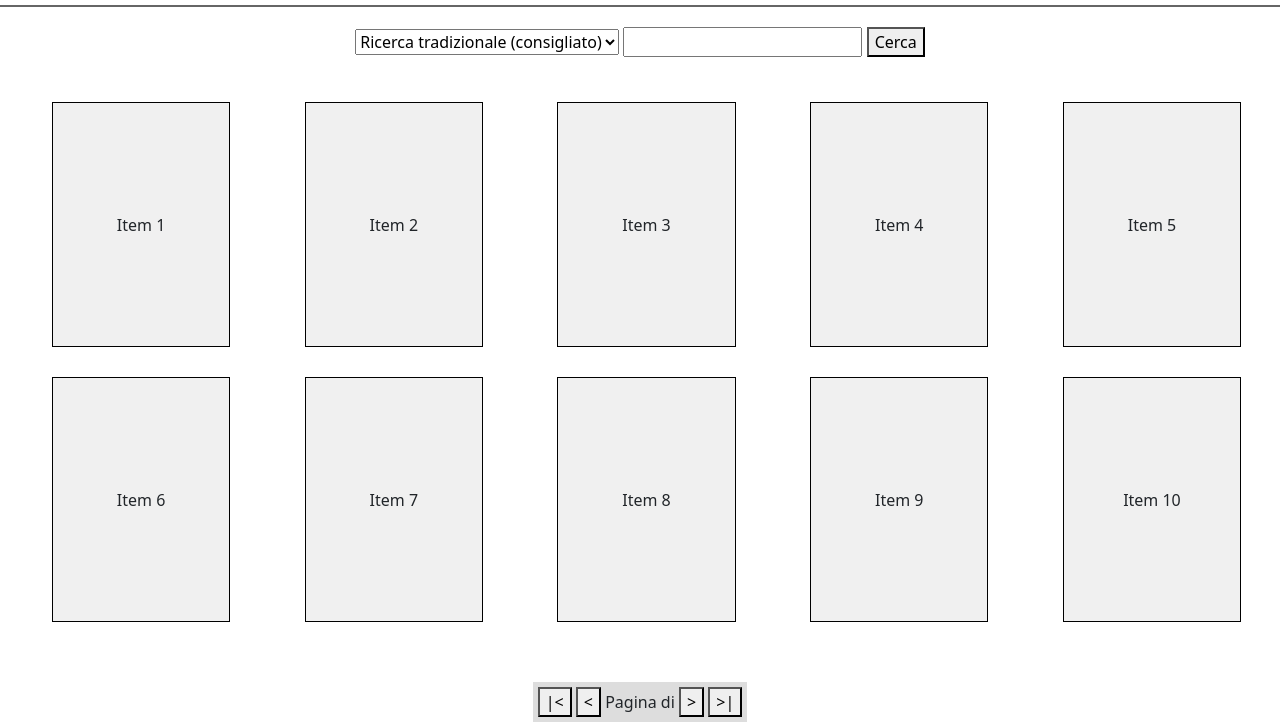
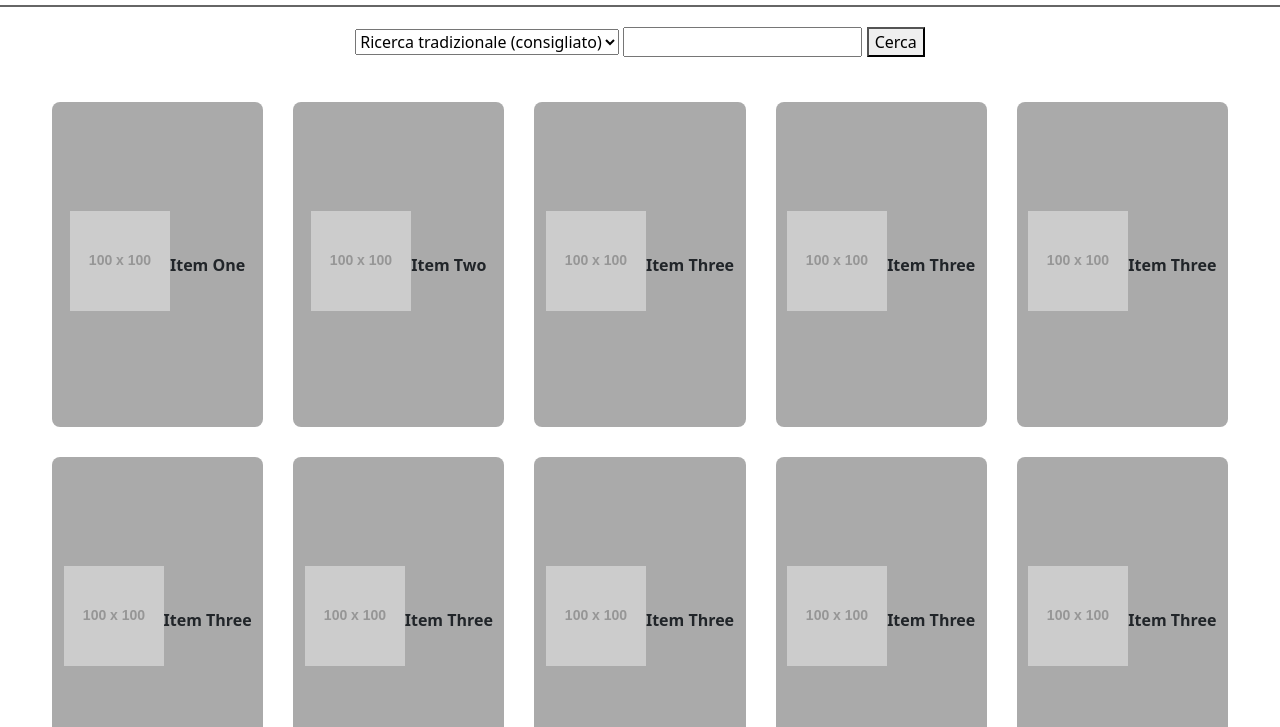
Before and after one commit to Relunax255/OMDB-client, a plain HTML site: page index.html in a window 1280 px wide. Shown: the part 73-800 px from the top of the page. Drawn offline with nearby package versions, Linux system fonts and the light colour scheme; placeholder pictures from the web are drawn by us.

Commit message:
modifiche contenitore risultati

```diff
--- a/index.css
+++ b/index.css
@@ -1,4 +1,3 @@
-
 html, body {
   height: 100%;
   margin: 0;
@@ -11,24 +10,12 @@
   gap: 30px; /* increase space between items */
   padding: 20px 20px 20px 20px; /* top, right, bottom, left */
   margin: 0;
-    height: 70vh;  /* container fills most of the viewport height */
+  height: 90vh;  /* container fills most of the viewport height */
   width: 95vw;   /* container fills most of the viewport width */
   box-sizing: border-box;
 
 }
 
-  #searchresult > div {
-
-    aspect-ratio: 10 / 11;
-    background: #f0f0f0;
-    border: 1px solid #000;
-    height: 100%;
-    display: flex;
-    justify-content: center;
-    align-items: center;
-    width: 80%;
-
-  }
 
 #maindiv {
   display: flex;
@@ -41,3 +28,18 @@
   padding: 5px;
   margin: 40px;
 }
+
+
+.item {
+  display: flex;
+  justify-content: center;
+  align-items: center;
+  font-weight: bold;
+  border-radius: 8px;
+  background-color: #aaa
+}
+.item img {
+  max-width: 80%;
+  height: auto;
+  margin-bottom: 8px;
+}
--- a/index.html
+++ b/index.html
@@ -20,7 +20,7 @@
         </div>
     </nav>
 
-    <div id="maindiv" class="centeredall" style="align-self: auto;">
+    <div id="maindiv" style="align-self: auto;">
 
         <div id="searcharea" class="form-group" style="margin-bottom: 2%;">
             <select name="selecttype" id="selecttype">
@@ -31,9 +31,13 @@
             <input type="text" id="searchstring" >
             <button id="searchbutton">Cerca</button>
         </div>
+
+
         <div id="searchresult">
 
         </div>
+
+
         <div id="pagenavigation" class="form-group" style="margin-bottom: 2%;">
           <button>|&lt;</button>
           <button>&lt;</button>
--- a/index.js
+++ b/index.js
@@ -1,12 +1,39 @@
 window.addEventListener("load", event => {
-    const SEARCHRESULTCONTAINER = document.getElementById("searchresult");
-    const SELECT_SELECTTYPE = document.getElementById("selecttype");
-    const TEXTINPUT_SEARCH = document.getElementById("searchstring");
-    const BUTTON_SEARCH = document.getElementById("searchbutton");
+  const SEARCHRESULTCONTAINER = document.getElementById("searchresult");
+  const SELECT_SELECTTYPE = document.getElementById("selecttype");
+  const TEXTINPUT_SEARCH = document.getElementById("searchstring");
+  const BUTTON_SEARCH = document.getElementById("searchbutton");
 
-    for (let i = 1; i <= 10; i++) {  // fewer than 10 items
+ /* for (let i = 1; i <= 5; i++) {  // fewer than 10 items
+    const item = document.createElement("div");
+    item.textContent = "Item " + i;
+    item.className="item";
+    SEARCHRESULTCONTAINER.appendChild(item);
+   } */
+    const items = [
+      { img: "https://via.placeholder.com/100", text: "Item One" },
+      { img: "https://via.placeholder.com/100", text: "Item Two" },
+      { img: "https://via.placeholder.com/100", text: "Item Three" },
+      { img: "https://via.placeholder.com/100", text: "Item Three" },
+      { img: "https://via.placeholder.com/100", text: "Item Three" },
+      { img: "https://via.placeholder.com/100", text: "Item Three" },
+      { img: "https://via.placeholder.com/100", text: "Item Three" },
+      { img: "https://via.placeholder.com/100", text: "Item Three" },
+      { img: "https://via.placeholder.com/100", text: "Item Three" },
+      { img: "https://via.placeholder.com/100", text: "Item Three" }
+
+    ];
+
+    // Insert real items
+    items.forEach(data => {
       const item = document.createElement("div");
-      item.textContent = "Item " + i;
+      item.className = "item";
+
+      item.innerHTML = `
+        <img src="${data.img}" alt="item image">
+        <div>${data.text}</div>
+      `;
+
       SEARCHRESULTCONTAINER.appendChild(item);
-    }
+    });
 })
```
Lines whose indentation alone changed are shown as unchanged.
